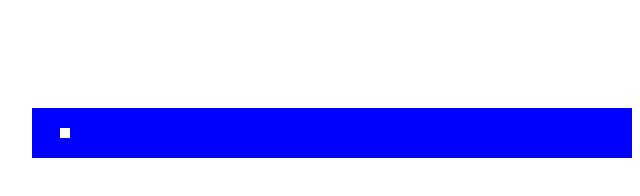
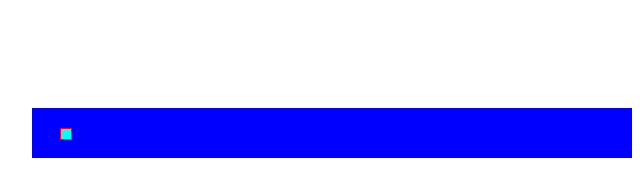
Before and after one commit to TravisBallard/Horizontal-Scroll, a plain HTML site: page index.html in a window 1280 px wide. Shown: the top 196 px of the page, 76-716 px from the left. Drawn offline with nearby package versions, Linux system fonts and the light colour scheme.

Commit message:
made moving box easier to see

```diff
--- a/inc/css/style.css
+++ b/inc/css/style.css
@@ -1,3 +1,3 @@
-#bar { margin:100px; width:600px; height:50px; background-color:blue; position:fixed; }
-#bar span { width:10px; height:10px; background-color:white; position:absolute; top:20px; }
+#bar { margin:100px; width:600px; height:50px; background-color:blue; position:fixed; z-index:5; }
+#bar span { width:10px; height:10px; background-color:cyan; position:absolute; top:20px; left:0; z-index:10; border:1px solid red; }
 #fill { height:1800px; }
--- a/inc/js/script.js
+++ b/inc/js/script.js
@@ -3,9 +3,11 @@
     var win_height = $(window).height();
     var box_width = $('#bar').width();
 
+    console.log( 'win height: ' + win_height );
+
     $(window).scroll( function(){
         var pos = ( win_height / $(window).scrollTop() ) * box_width / 100;
-        console.log( pos );
+        console.log( $(window).scrollTop() );
         $('#bar span').animate({left: pos + '%' }, 100 );
     } );
 
```
